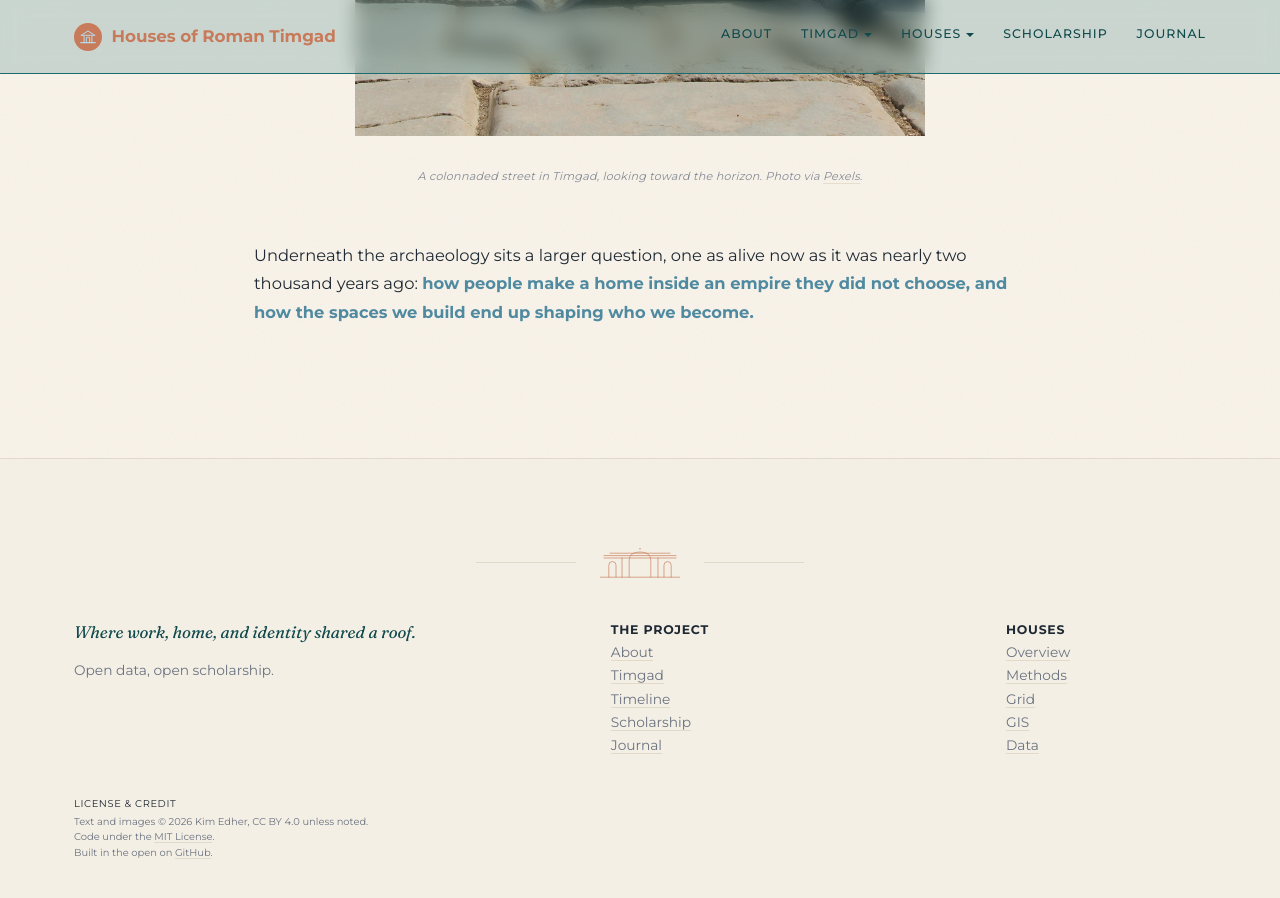
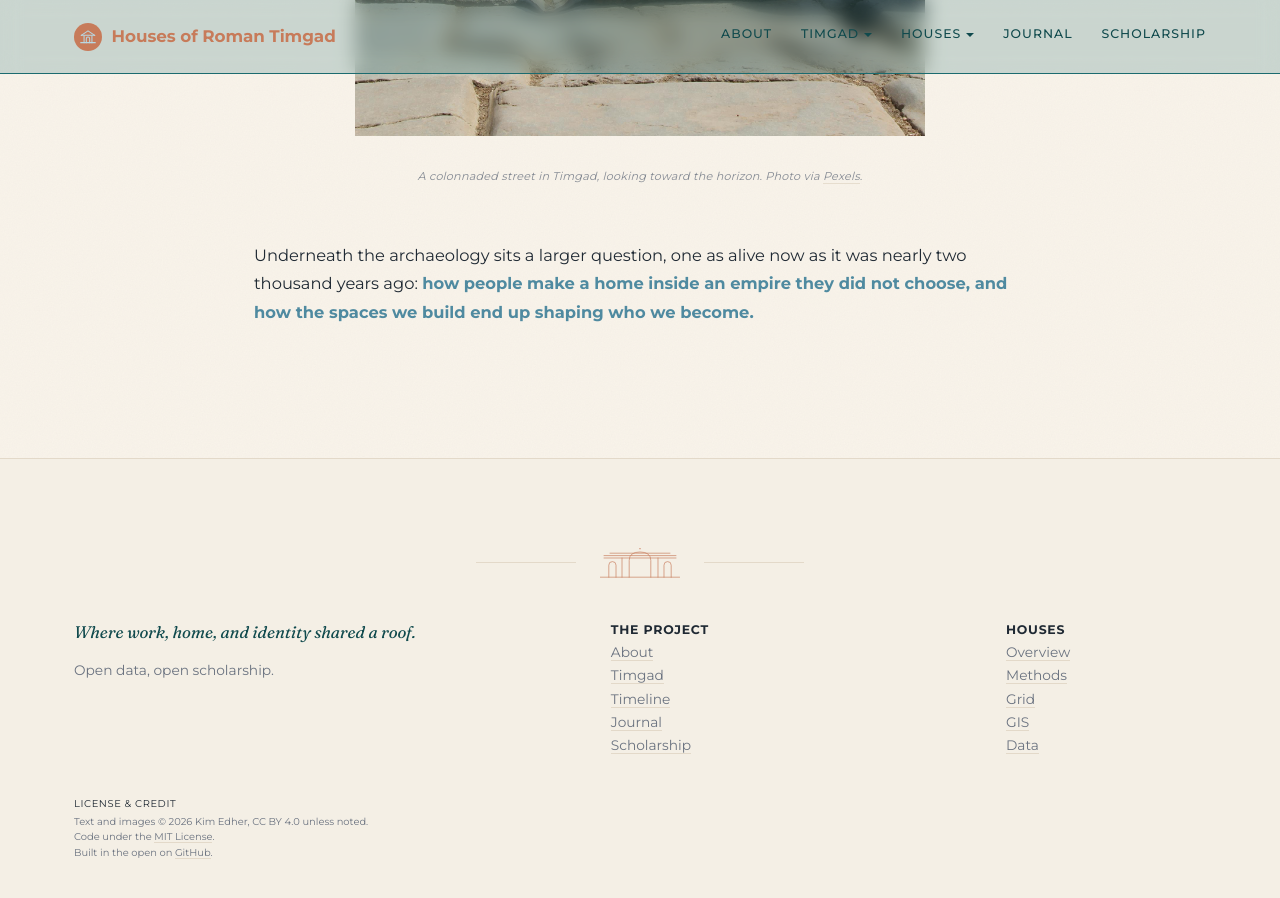
Before and after one commit to kimedher/timgadhouses, a Jekyll site: the page built from index.md, in a window 1280 px wide and 900 px high, scrolled down 1710 px. Built offline with Jekyll 4.4.1, drawn with Linux system fonts in a browser that asks for light colours.

Commit message:
Reorder nav: Journal before Scholarship

```diff
--- a/_layouts/default.html
+++ b/_layouts/default.html
@@ -53,8 +53,8 @@
               <a href="{{ '/data/' | relative_url }}" role="menuitem"{% if page.url contains '/data' %} class="active"{% endif %}>Data</a>
             </div>
           </div>
+          <a href="{{ '/notes/' | relative_url }}"{% if page.url contains '/notes' %} class="active"{% endif %}>Journal</a>
           <a href="{{ '/scholarship/' | relative_url }}"{% if page.url contains '/scholarship' %} class="active"{% endif %}>Scholarship</a>
-          <a href="{{ '/notes/' | relative_url }}"{% if page.url contains '/notes' %} class="active"{% endif %}>Journal</a>
           {% comment %} Cite temporarily hidden until launch.
           <a href="{{ '/cite/' | relative_url }}"{% if page.url contains '/cite' %} class="active"{% endif %}>Cite</a>
           {% endcomment %}
@@ -79,8 +79,8 @@
             <a href="{{ '/about/' | relative_url }}">About</a>
             <br><a href="{{ '/timgad/' | relative_url }}">Timgad</a>
             <br><a href="{{ '/timgad/timeline/' | relative_url }}">Timeline</a>
+            <br><a href="{{ '/notes/' | relative_url }}">Journal</a>
             <br><a href="{{ '/scholarship/' | relative_url }}">Scholarship</a>
-            <br><a href="{{ '/notes/' | relative_url }}">Journal</a>
           </div>
           <div>
             <strong style="color: var(--text); font-size: 0.78rem; text-transform: uppercase; letter-spacing: 0.06em;">Houses</strong><br>
```
